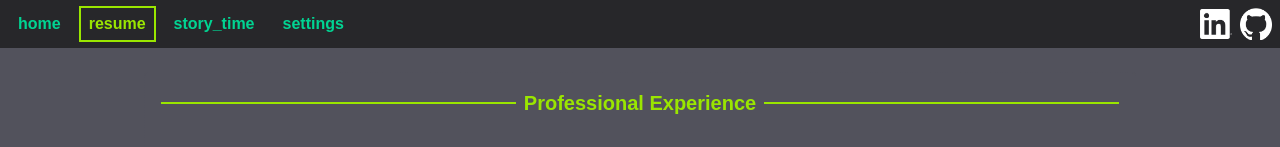
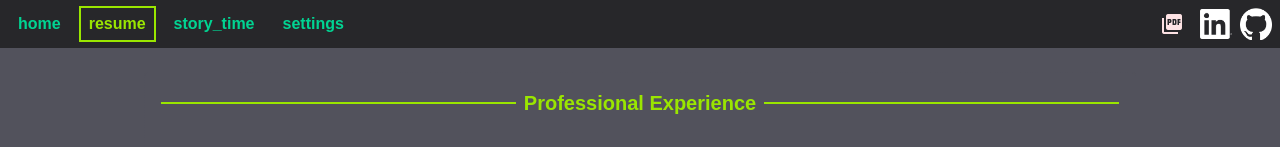
Before and after one commit to adsaines/adsaines.github.io, a Next.js app: page /resume in a window 1280 px wide. Shown: the top 147 px of the page. Built offline with nearby package versions, Linux system fonts and the light colour scheme.

Commit message:
added current resume to website for people to download

```diff
--- a/src/structures/header.tsx
+++ b/src/structures/header.tsx
@@ -186,7 +186,14 @@ const HeaderLink = ({path, name, hoverText, selected}: {path: string, name: stri
 
 export const SocialLinks = () => {
     return (
-        <>
+        <div className="flex gap-2 justify-center items-center">
+            <a
+                href="/saines_resume_2025_12.pdf"
+                download='Alex-Saines-Resume.pdf'
+                className="flex justify-center items-center w-8 text-(--color-rose-100)"
+                >
+                <span className="material-icons w-8">picture_as_pdf</span>
+            </a>
             <a
                 href="https://www.linkedin.com/in/AlexSaines"
                 target="_blank"
@@ -201,6 +208,6 @@ export const SocialLinks = () => {
                 >
                 <img className="w-8" src={gitHubLight.src} alt={'Github'} />
             </a>
-        </>
+        </div>
     )
 }
```
Also changed, not shown: 2 other files (tests, documents, lock files or other folders).
